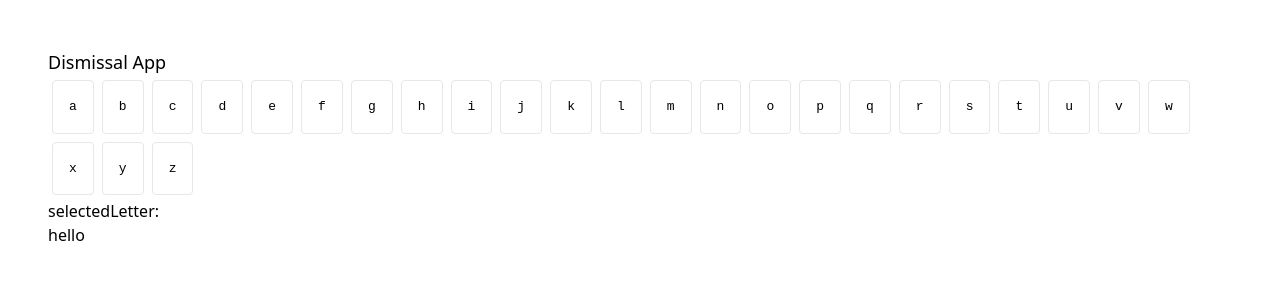
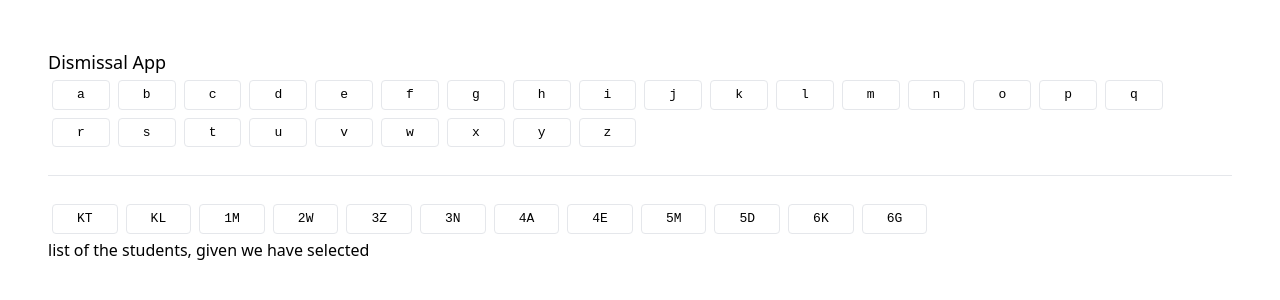
Before and after one commit to bacalj/dismissal, a Nuxt app: page / in a window 1280 px wide. Shown: the top 300 px of the page. Built offline with nearby package versions, Linux system fonts and the light colour scheme.

Commit message:
ok cleanup a bit

```diff
--- a/components/FilterSelector.vue
+++ b/components/FilterSelector.vue
@@ -2,16 +2,24 @@
   <div>
     <!-- This component chooses what we selecting by -->
     <button
-      class="border rounded p-4 m-1"
+      class="border rounded px-6 py-1 m-1"
       v-for="l in letters"
       :key="l"
-      @click="setLetter(l)"
+      @click="selecta(l)"
     >
         {{ l }}
     </button>
-    <div>
-      selectedLetter: <b>{{ theLetter }}</b>
-    </div>
+
+    <hr class="my-6">
+
+    <button
+      class="border rounded px-6 py-1 m-1"
+      v-for="c in classes"
+      :key="c"
+      @click="selecta(c)"
+    >
+        {{ c }}
+    </button>
   </div>
 </template>
 
@@ -29,14 +37,8 @@ export default {
   },
 
   methods: {
-    setLetter(l){
-      this.$store.commit('SET_LETTER', l)
-    }
-  },
-
-  computed: {
-    theLetter() {
-      return this.$store.state.selectedLetter
+    selecta(algo){
+      this.$store.commit('SELECTA', algo)
     }
   }
 }
--- a/components/NuxtLogo.vue
+++ /dev/null
@@ -1,11 +0,0 @@
-<template>
-  <svg class="nuxt-logo" viewBox="0 0 45 30" fill="none" xmlns="http://www.w3.org/2000/svg">
-    <path d="M24.7203 29.704H41.1008C41.6211 29.7041 42.1322 29.5669 42.5828 29.3061C43.0334 29.0454 43.4075 28.6704 43.6675 28.2188C43.9275 27.7672 44.0643 27.2549 44.0641 26.7335C44.0639 26.2121 43.9266 25.6999 43.6662 25.2485L32.6655 6.15312C32.4055 5.70162 32.0315 5.32667 31.581 5.06598C31.1305 4.8053 30.6195 4.66805 30.0994 4.66805C29.5792 4.66805 29.0682 4.8053 28.6177 5.06598C28.1672 5.32667 27.7932 5.70162 27.5332 6.15312L24.7203 11.039L19.2208 1.48485C18.9606 1.03338 18.5864 0.658493 18.1358 0.397853C17.6852 0.137213 17.1741 0 16.6538 0C16.1336 0 15.6225 0.137213 15.1719 0.397853C14.7213 0.658493 14.3471 1.03338 14.0868 1.48485L0.397874 25.2485C0.137452 25.6999 0.000226653 26.2121 2.8053e-07 26.7335C-0.000226092 27.2549 0.136554 27.7672 0.396584 28.2188C0.656614 28.6704 1.03072 29.0454 1.48129 29.3061C1.93185 29.5669 2.44298 29.7041 2.96326 29.704H13.2456C17.3195 29.704 20.3239 27.9106 22.3912 24.4118L27.4102 15.7008L30.0986 11.039L38.1667 25.0422H27.4102L24.7203 29.704ZM13.0779 25.0374L5.9022 25.0358L16.6586 6.36589L22.0257 15.7008L18.4322 21.9401C17.0593 24.2103 15.4996 25.0374 13.0779 25.0374Z" fill="#00DC82" />
-  </svg>
-</template>
-
-<style>
-.nuxt-logo {
-  height: 180px;
-}
-</style>
--- a/components/Students.vue
+++ b/components/Students.vue
@@ -1,6 +1,16 @@
 <!-- Please remove this file from your project -->
 <template>
   <div>
-    hello
+    list of the students, given we have selected {{ selectado }}
   </div>
 </template>
+
+<script>
+export default {
+  computed: {
+    selectado(){
+      return this.$store.state.selectado
+    }
+  }
+}
+</script>
--- a/store/mutations.js
+++ b/store/mutations.js
@@ -1,5 +1,5 @@
 export default {
-  SET_LETTER: (state, str) => {
-    state.selectedLetter = str
+  SELECTA: (state, str) => {
+    state.selectado = str
   },
 }
--- a/store/state.js
+++ b/store/state.js
@@ -1,4 +1,3 @@
 export default () => ({
-  selectedClass: null,
-  selectedLetter: null
+  selectado: null
 })
```
